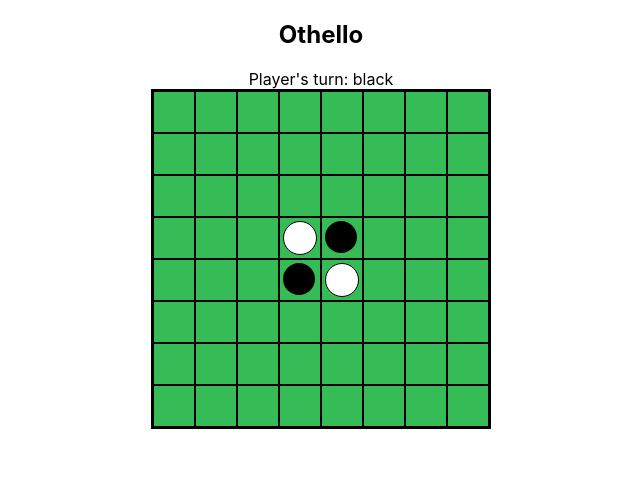
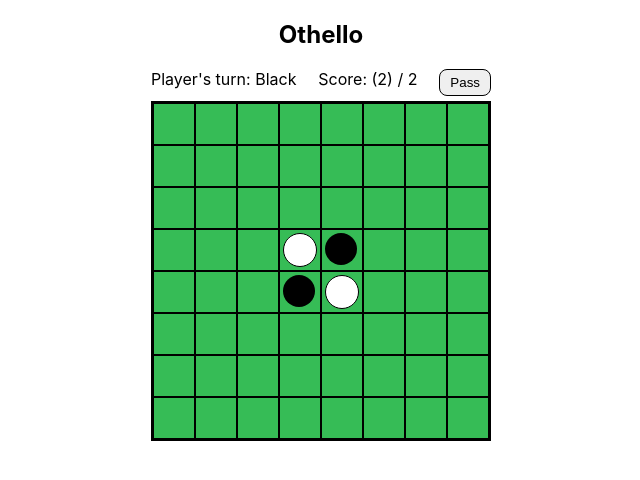
Before and after one commit to JonathanRys/othello, a React (Create React App) app: page / in a window 1280 px wide. Shown: the top 480 px of the page, without its empty margins (319-959 px from the left). Built offline with nearby package versions, Linux system fonts and the light colour scheme.

Commit message:
fix a few things and add score and ability to pass

```diff
--- a/src/App.css
+++ b/src/App.css
@@ -1,33 +1,23 @@
 .App {
-  text-align: center;
+    text-align: center;
 }
 
-.App-logo {
-  animation: App-logo-spin infinite 20s linear;
-  height: 40vmin;
-  pointer-events: none;
+.header {
+    font-size: 24px;
+    font-weight: bold;
+    padding: 20px;
 }
 
-.App-header {
-  background-color: #282c34;
-  min-height: 100vh;
-  display: flex;
-  flex-direction: column;
-  align-items: center;
-  justify-content: center;
-  font-size: calc(10px + 2vmin);
-  color: white;
+.panel {
+    display: flex;
+    justify-content: space-between;
+    margin: auto;
+    max-width: 340px;
+    margin-bottom: 5px;
 }
 
-.App-link {
-  color: #61dafb;
+.button {
+    border: 1px solid black;
+    border-radius: 8px;
+    padding: 5px 10px;
 }
-
-@keyframes App-logo-spin {
-  from {
-    transform: rotate(0deg);
-  }
-  to {
-    transform: rotate(360deg);
-  }
-}
--- a/src/App.js
+++ b/src/App.js
@@ -1,20 +1,25 @@
 import React, { useState } from "react";
 import "./App.css";
 import Board from "./Board.js";
+
+const BLACK = false;
+const WHITE = true;
 
 const boardMap = [
   [null, null, null, null, null, null, null, null],
   [null, null, null, null, null, null, null, null],
   [null, null, null, null, null, null, null, null],
-  [null, null, null, true, false, null, null, null],
-  [null, null, null, false, true, null, null, null],
+  [null, null, null, WHITE, BLACK, null, null, null],
+  [null, null, null, BLACK, WHITE, null, null, null],
   [null, null, null, null, null, null, null, null],
   [null, null, null, null, null, null, null, null],
   [null, null, null, null, null, null, null, null]
 ];
 
 const App = () => {
-  const [playersTurn, setPlayersTurn] = useState(false);
+  const [playersTurn, setPlayersTurn] = useState(BLACK);
+  const [isLoading, setIsLoading] = useState(false);
+  const [score, setScore] = useState([2, 2]);
 
   const flipChips = (x, y, paths) => {
     paths.forEach(path => {
@@ -22,7 +27,15 @@ const App = () => {
       let localY = +y + path.j;
 
       while (boardMap[localX][localY] !== playersTurn) {
+        console.log(boardMap[localX][localY] === !playersTurn);
+        if (boardMap[localX][localY] === !playersTurn) {
+          const newScore = score;
+          newScore[+playersTurn] += 1;
+          newScore[+!playersTurn] -= 1;
+          setScore(newScore);
+        }
         boardMap[localX][localY] = playersTurn;
+
         localX += path.i;
         localY += path.j;
       }
@@ -30,12 +43,12 @@ const App = () => {
   };
 
   const isOnBoard = (x, y) => {
-    return x > 0 && y > 0 && x < boardMap[0].length && y < boardMap.length;
+    return x >= 0 && y >= 0 && x < boardMap[0].length && y < boardMap.length;
   };
 
   const isValid = (x, y) => {
     const adjacentTiles = [];
-    if (!x || !y || boardMap[x][y] !== null) return false;
+    if ([x, y].includes(undefined) || boardMap[x][y] !== null) return false;
 
     for (let i = -1; i < 2; i++) {
       const testX = +x + i;
@@ -44,7 +57,6 @@ const App = () => {
         const testY = +y + j;
 
         if (
-          !(+x === 0 && +y === 0) &&
           isOnBoard(testX, testY) &&
           boardMap[testX][testY] === !playersTurn
         ) {
@@ -57,8 +69,8 @@ const App = () => {
     const findValidPaths = tile => {
       let localX = +x + tile.i;
       let localY = +y + tile.j;
-
-      while (boardMap[localX][localY] !== null) {
+      // Check for validity first
+      while (isOnBoard(localX, localY) && boardMap[localX][localY] !== null) {
         if (boardMap[localX][localY] === playersTurn) {
           return true;
         }
@@ -82,15 +94,36 @@ const App = () => {
 
     if (validPaths) {
       boardMap[x][y] = playersTurn;
+      // Adjust the score
+      const newScore = score;
+      newScore[+playersTurn] += 1;
+      setScore(newScore);
+      // Flip the chips in between and cycle the turn
       flipChips(x, y, validPaths);
       setPlayersTurn(!playersTurn);
     }
   };
 
+  const handlePass = () => {
+    setIsLoading(true);
+    setTimeout(() => setIsLoading(false), 500);
+    setPlayersTurn(!playersTurn);
+  };
+
+  const getScore = player => {
+    return playersTurn === player ? `(${score[+player]})` : score[+player];
+  };
+
   return (
     <div className="App">
-      <header style={styles.header}>Othello</header>
-      <div>Player's turn: {playersTurn === false ? "black" : "white"}</div>
+      <header className="header">Othello</header>
+      <div className="panel">
+        <div>Player's turn: {playersTurn === BLACK ? "Black" : "White"}</div>
+        <div>{`Score: ${getScore(BLACK)} / ${getScore(WHITE)}`}</div>
+        <button className="button" disabled={isLoading} onClick={handlePass}>
+          Pass
+        </button>
+      </div>
       <div onClick={handleClick}>
         <Board map={boardMap} />
       </div>
@@ -98,12 +131,4 @@ const App = () => {
   );
 };
 
-const styles = {
-  header: {
-    fontSize: "24px",
-    fontWeight: "bold",
-    padding: "20px"
-  }
-};
-
 export default App;
```
